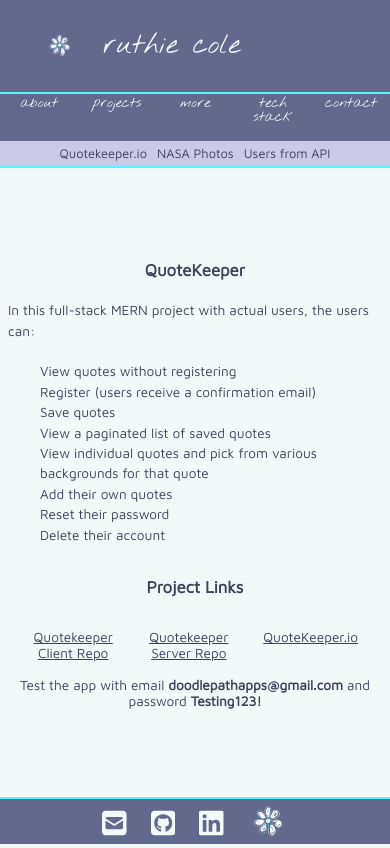
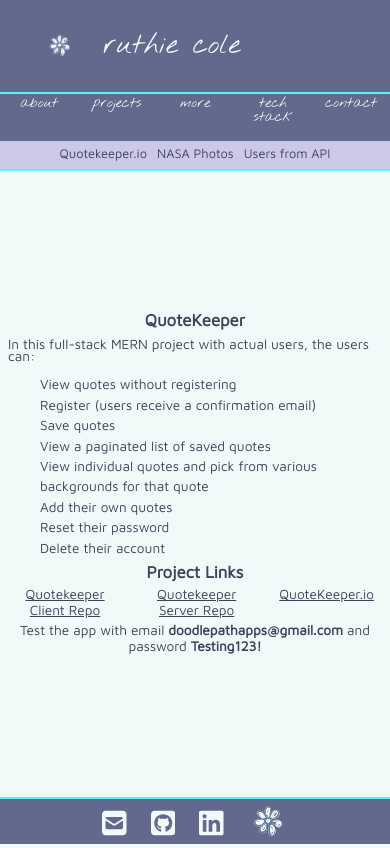
Before and after one commit to lilyruth/new-portfolio, a React (Create React App) app: page /projects in a window 390 px wide. Built offline with nearby package versions, Linux system fonts and the light colour scheme.

Commit message:
updated readme

```diff
--- a/src/index.css
+++ b/src/index.css
@@ -27,6 +27,18 @@
   grid-template-rows: repeat(auto-fit, minmax(100px, 1fr));
   gap: 0px;
   height: 100vh;
+}
+
+body::webkit-scrollbar-track-piece {
+  background: var(--light-cream);
+}
+
+body::webkit-scrollbar-thumb {
+  background: var(--light-main);
+}
+
+body::webkit-scrollbar-hover {
+  background: var(--main);
 }
 
 nav,
@@ -70,7 +82,9 @@
   height: 4rem;
   width: 4rem;
 }
-
+.projects-parent, .more-parent, .about-parent, .contact-parent {
+  overflow-y: scroll;
+}
 
 .sidenav-parent {
   text-align: right;
@@ -103,7 +117,7 @@
   margin: 0 auto;
   max-width: 40rem;
   text-align: left;
-  line-height: 1.5;
+  line-height: 1.25;
   font-size: 1.25rem;
   font-family: var(--body-font);
   color: var(--main-text);
@@ -152,7 +166,7 @@
 .contact-form {
   width: 25rem;
   align-items:stretch;
-  margin: 2rem auto;
+  margin: 1rem auto;
   font-size: 1.5rem;
 }
 
@@ -167,7 +181,7 @@
   border-style: none;
   font-size: 1rem;
   color: var(--light-cream);
-  box-shadow: 2px 2px 5px 2px #3f4359;
+  box-shadow: 2px 2px 4px 2px #3f4359;
 }
 
 .form-button:hover {
@@ -183,6 +197,7 @@
   border-radius: 5px;
   border: 2px solid var(--main);
   font-size: 1.15rem;
+  box-shadow: 2px 2px 4px 2px #3f4359;
 }
 
 input:focus, textarea:focus, button:focus {
@@ -300,11 +315,7 @@
   line-height: 1.5;
 }
 
-.projects-view h1 {
-  padding-bottom: 2rem;
-}
-
-.apod h1, .users h1 {
+.apod h1, .users h1, .quotekeeper h1 {
   padding: .5rem;
 }
 
@@ -359,7 +370,7 @@
 }
 
 .test {
-  padding-top: 1rem;
+  padding: .5rem;
 }
 
 .footer-parent {
@@ -730,7 +741,7 @@
     grid-template-rows: repeat(auto-fit, minmax(1rem, 1fr));
   }
 
-  .about-parent, .projects-parent, .more-parent,  .tech-parent, .contact-parent  {
+  .about-parent, .more-parent, .projects-parent, .tech-parent, .contact-parent  {
     grid-row: 5/19;
     grid-column: 1/31;
   }
@@ -802,7 +813,7 @@
     width: 12rem;
   }
   .more-parent h1 {
-    padding: 2rem;
+    padding: 1rem;
   }
   .explanation {
     margin: 0;
@@ -829,12 +840,41 @@
   .contact-form {
     width: 15rem;
     align-items:stretch;
-    margin: 2rem auto;
+    margin: 1rem auto;
     font-size: 1.5rem;
   }
+  .quotekeeper h2 {
+    margin-bottom: .25rem;
+  }
+  .project-links {
+    padding: 0;
+  }
+  .explanation {
+    line-height: .9;
+  }
+   .projects-media {
+     padding: .25rem .5rem;
+   }
 
+   p.test {
+     padding-top: .25rem;
+   }
 
+   .more-view img {
+     width: 150px;
+   }
 
+   .contact-parent h1 {
+     font-size: 1.5rem;
+   }
+
+   .contact-form label {
+     font-size: 1.25rem;
+   }
+
+   .apod-project-links a {
+     padding: .25rem 0;
+   }
 }
 
 @media screen and (max-width: 300px) {
@@ -843,7 +883,7 @@
     font-size: .9rem;
   }
 
-  .projects-parent, .more-parent,  .contact-parent  {
+  .projects-parent, .more-parent,  .contact-parent, .about-parent  {
     max-width: 280px;
     display: flex;
     flex-direction: column;
```
Also changed, not shown: 1 other file (tests, documents, lock files or other folders).
